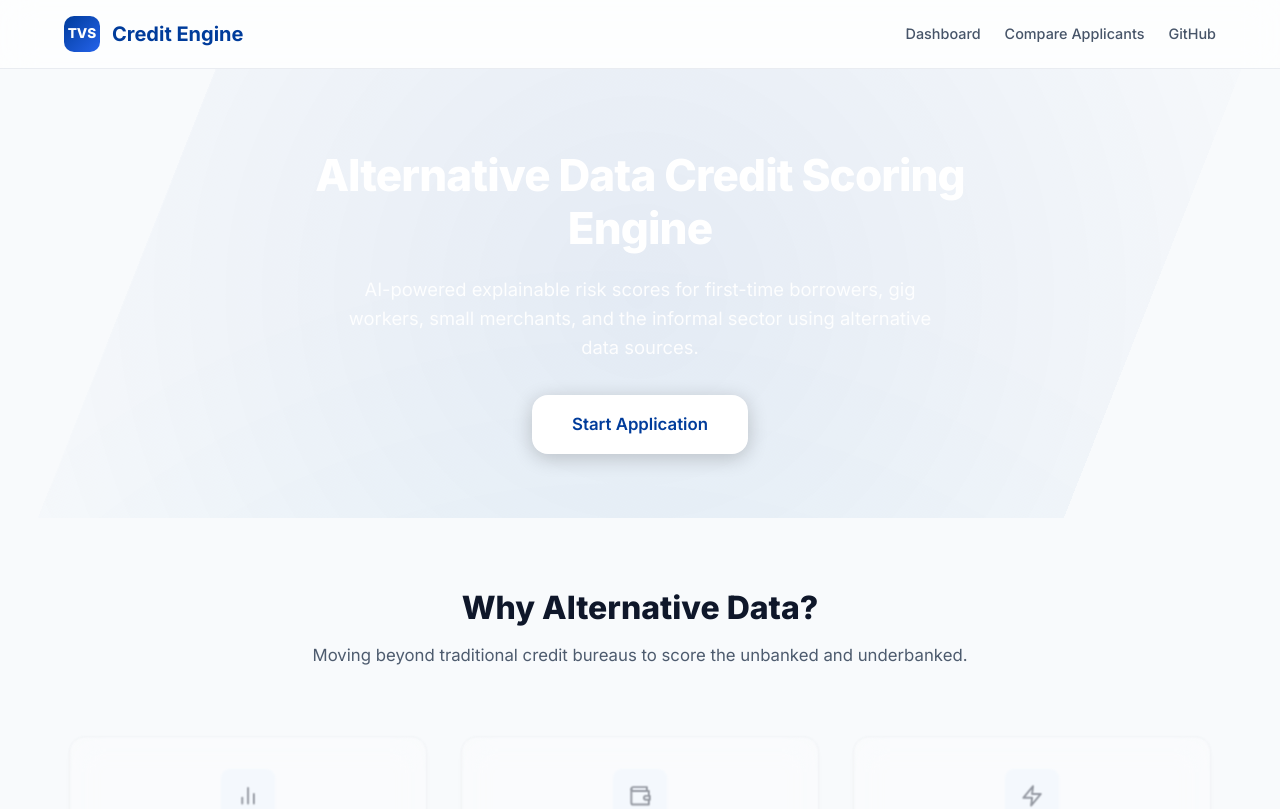
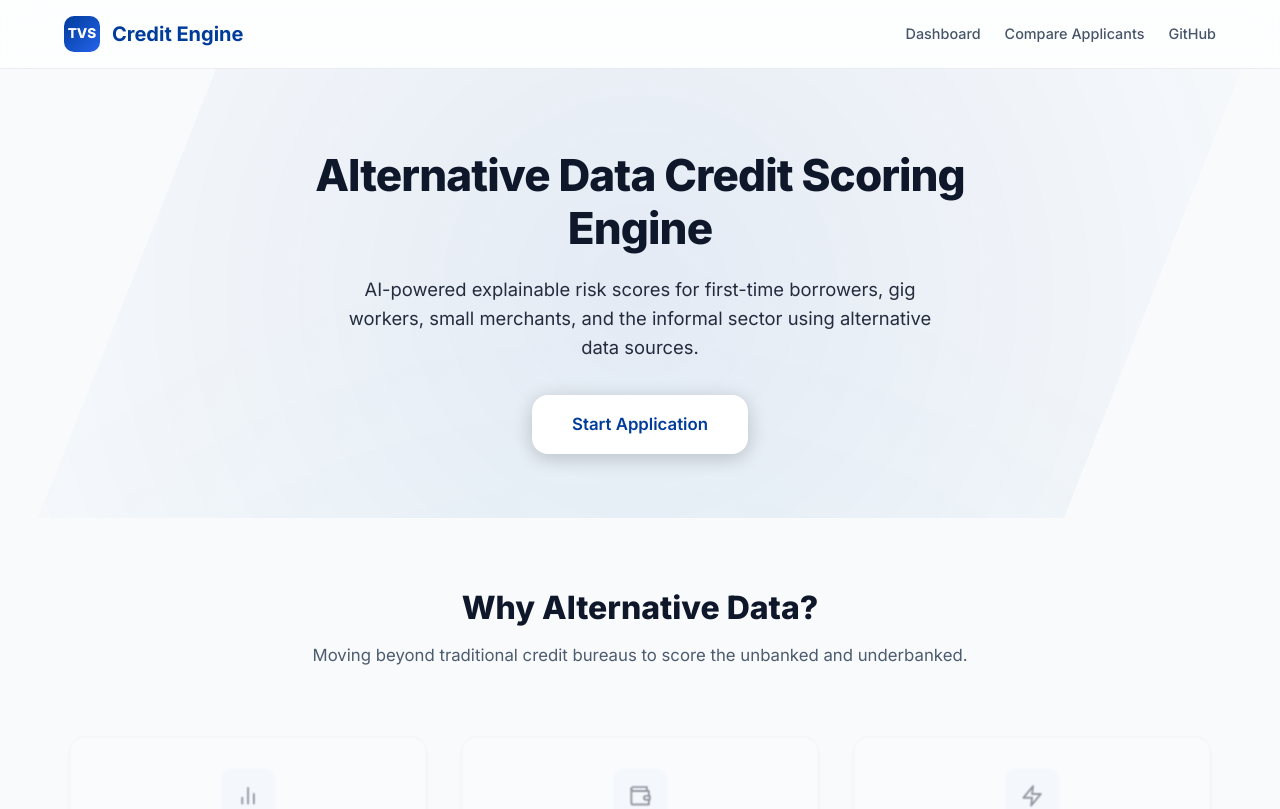
Before and after one commit to ananyaapoorva/tvs-credit-engine, a React app in the folder frontend/: page / in a window 1280 px wide. Shown: the top 809 px of the page. Built offline with nearby package versions, Linux system fonts and the light colour scheme; no server answers; the HTML template or start-up script is replaced by a standard one.

Commit message:
fix(ui): correct hero text color against light background

```diff
--- a/frontend/src/index.css
+++ b/frontend/src/index.css
@@ -630,8 +630,7 @@ a:hover {
 .hero {
   text-align: center;
   padding: 5rem 2rem 4rem;
-  background: linear-gradient(135deg, #003C9B 0%, #1a5cc4 50%, #2563eb 100%);
-  color: white;
+  color: var(--text-primary);
   position: relative;
   overflow: hidden;
 }
```
